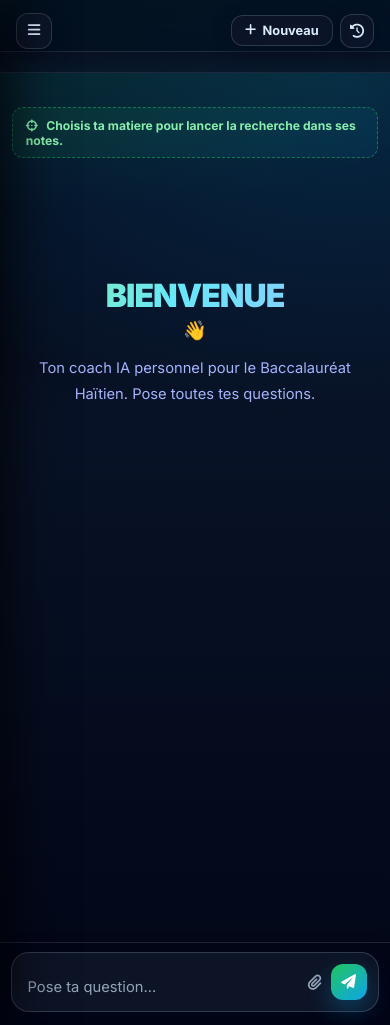
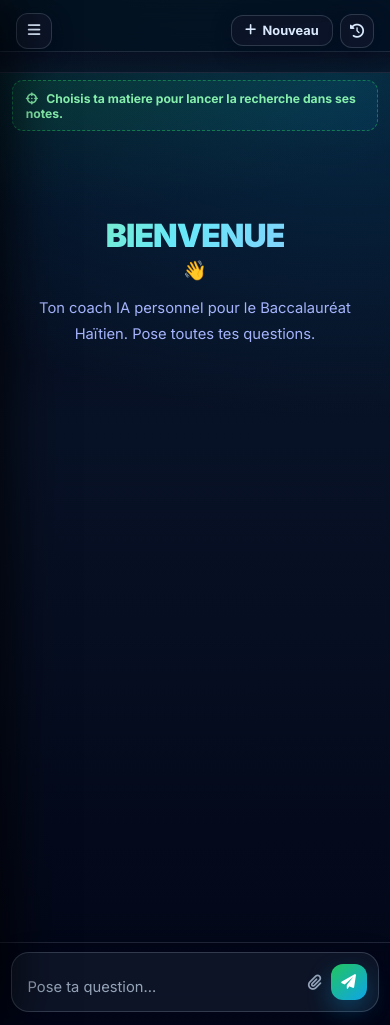
Before and after one commit to Lionel6667/outoubon, a Django app: template templates/core/chat.html in a window 390 px wide. Run offline with Django 4.2, Linux system fonts and the light colour scheme; the template is opened without the code that fills it, so the values that code supplies are empty; some libraries are stand-ins or nearby versions.

Commit message:
Refactor chat layout CSS for subject bar adjustments
Updated CSS variables for subject bar height and margin calculations in chat layout.

```diff
--- a/templates/core/chat.html
+++ b/templates/core/chat.html
@@ -645,12 +645,11 @@ html, body { height:100%; overflow:hidden; }
   }
   .subject-focus-hint {
     position: fixed !important;
-    top: calc(3rem + var(--chat-topbar-h, 52px)) !important;
+    top: calc(var(--chat-subj-bar-h, 3rem) + var(--chat-topbar-h, 52px)) !important;
     left: 0 !important;
     right: 0 !important;
     z-index: 140 !important;
     margin:.46rem .72rem 0;
-    display:block !important;
     background:linear-gradient(135deg, rgba(34,197,94,.1), rgba(14,165,233,.08)) !important;
     border:1px dashed rgba(34,197,94,.48) !important;
     border-radius:11px !important;
@@ -662,7 +661,7 @@ html, body { height:100%; overflow:hidden; }
   }
   .msgs-area {
     padding:.96rem .66rem 1.35rem;
-    margin-top: calc(5.5rem + var(--chat-topbar-h, 52px)) !important;
+    margin-top: var(--chat-subj-offset, 5.5rem) !important;
   }
   .msg-bubble { font-size:.86rem; padding:.7rem .86rem; }
   .msg-content { max-width:91%; }
@@ -968,6 +967,8 @@ function updateSubjectFocusUI() {
       }, 300);
     }
   }
+  // Recalculate layout offset after hint visibility change
+  if (typeof _syncChatTopbarOffset === 'function') _syncChatTopbarOffset();
 }
 
 function ensureSubjectSelected() {
@@ -1536,6 +1537,19 @@ function _syncChatTopbarOffset() {
     if (h && isFinite(h)) {
       document.documentElement.style.setProperty('--chat-topbar-h', Math.ceil(h) + 'px');
     }
+    // Measure subject bar height for mobile offset calculations
+    const subjBar = document.querySelector('.chat-subj-bar');
+    const hint = document.getElementById('subjectFocusHint');
+    if (subjBar && window.innerWidth <= 768) {
+      const subjH = subjBar.getBoundingClientRect().height;
+      if (subjH && isFinite(subjH)) {
+        document.documentElement.style.setProperty('--chat-subj-bar-h', Math.ceil(subjH) + 'px');
+      }
+      // Calculate total offset for msgs-area: subject bar + hint (if visible)
+      const hintH = (hint && hint.classList.contains('show')) ? hint.getBoundingClientRect().height : 0;
+      const totalOffset = Math.ceil(subjH) + Math.ceil(hintH) + 8; // 8px extra margin
+      document.documentElement.style.setProperty('--chat-subj-offset', totalOffset + 'px');
+    }
   } catch(e) {}
 }
 
```
